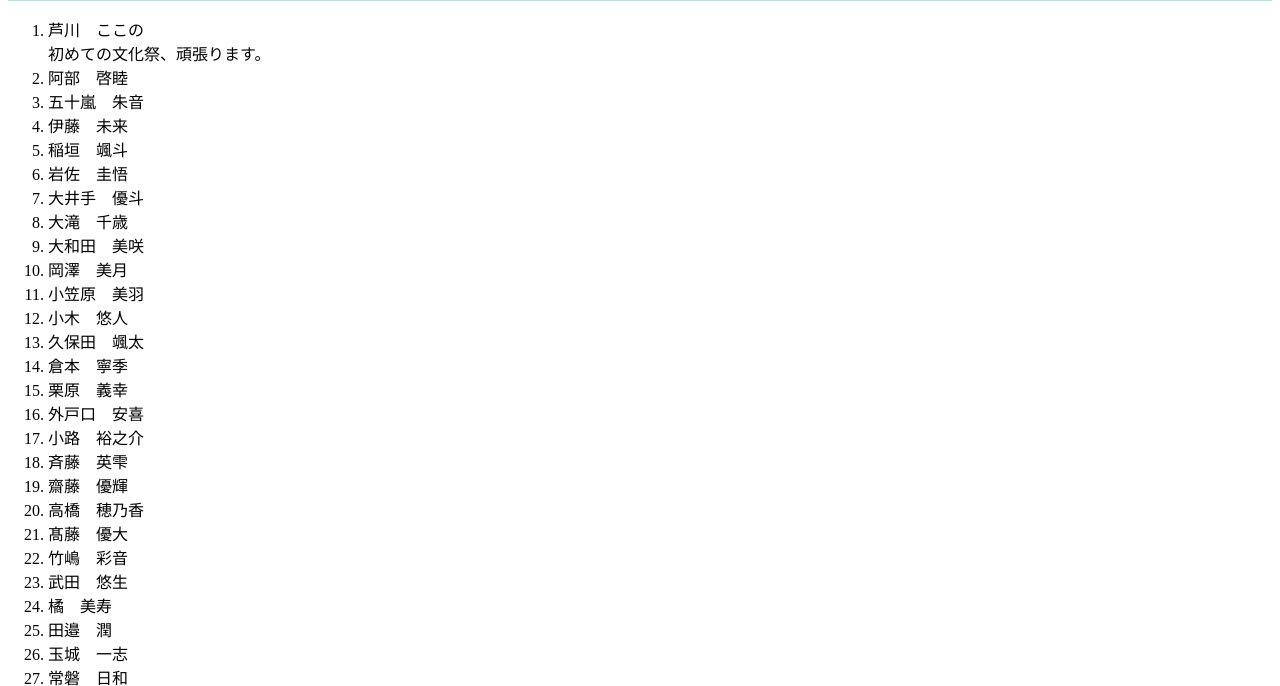
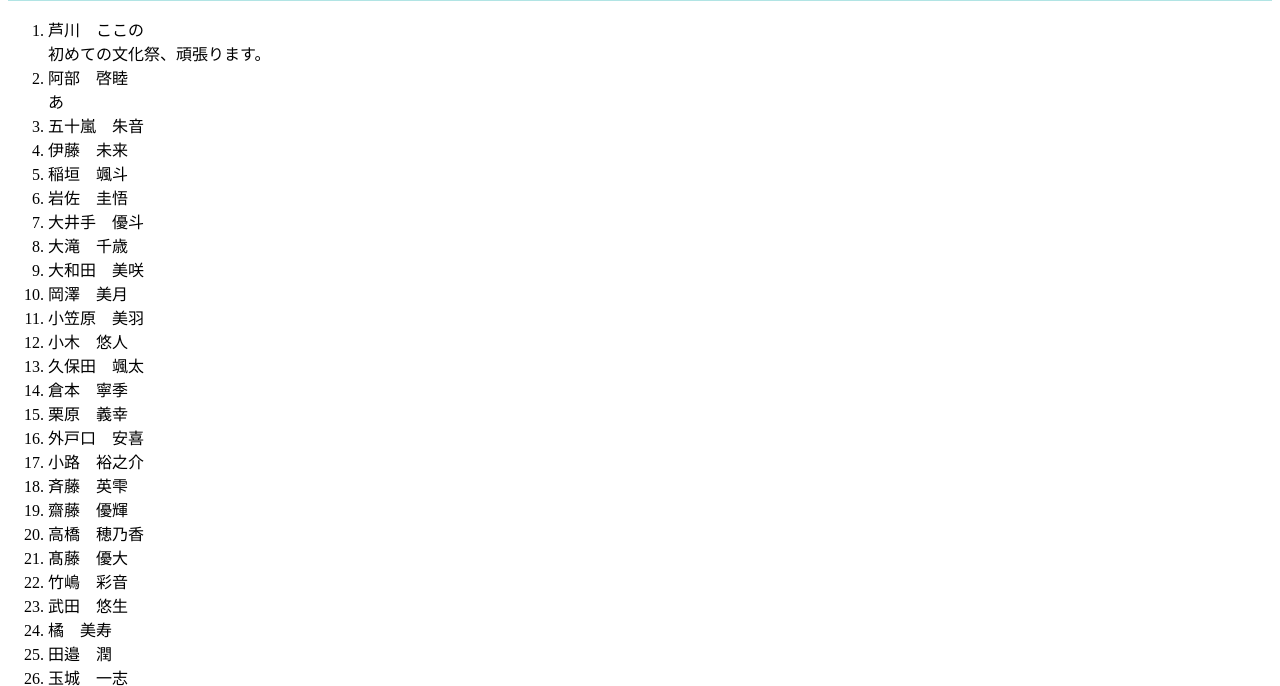
Before and after one commit to Kobutaemon/green_block_intro.io, a plain HTML site: page index.html in a window 1280 px wide. Shown: the part 652-1338 px from the top of the page. Drawn offline with Linux system fonts and the light colour scheme.

Commit message:
Update index.html

```diff
--- a/index.html
+++ b/index.html
@@ -2,7 +2,7 @@
 <html>
     <head>
         <meta charset="utf-8">
-        <title>緑ブロックメンバー紹介</title>
+        <title>ローカル環境_幸</title>
         <link rel="stylesheet" href="saiwai.css">
     </head>
     <body>
@@ -11,49 +11,86 @@
             <img src="https://github.com/Kobutaemon/green_block_intro.io/blob/main/EsLvDKgVgAMGHC5.jpg?raw=true" width="480" height="480">
             <p>こんにちは半田です。<br>1年E組の応援よろしくおねがいします。</p>
         </div>
-
         <div class="numbers">
             <ol>
               <li>芦川　ここの</li>
-                初めての文化祭、頑張ります。
+初めての文化祭、頑張ります。
               <li>阿部　啓睦</li>
+あ
               <li>五十嵐　朱音</li>
+
               <li>伊藤　未来</li>
+
               <li>稲垣　颯斗</li>
+
               <li>岩佐　圭悟</li>
+
               <li>大井手　優斗</li>
+
               <li>大滝　千歳</li>
+
               <li>大和田　美咲</li>
+
               <li>岡澤　美月</li>
+
               <li>小笠原　美羽</li>
+
               <li>小木　悠人</li>
+
               <li>久保田　颯太</li>
+
               <li>倉本　寧季</li>
+
               <li>栗原　義幸</li>
+
               <li>外戸口　安喜</li>
+
               <li>小路　裕之介</li>
+
               <li>斉藤　英雫</li>
+
               <li>齋藤　優輝</li>
+
               <li>高橋　穂乃香</li>
+
               <li>髙藤　優大</li>
+
               <li>竹嶋　彩音</li>
+
               <li>武田　悠生</li>
+
               <li>橘　美寿</li>
+
               <li>田邉　潤</li>
+
               <li>玉城　一志</li>
+
               <li>常磐　日和</li>
+
               <li>日景　世凪</li>
+
               <li>平川　晃誠</li>
+
               <li>平屋　耕汰</li>
+
               <li>藤田　舞</li>
+
               <li>堀　采太</li>
+
               <li>前本　珊瑚</li>
+
               <li>松永　大知</li>
+
               <li>宮川　えみり</li>
+
               <li>横田　遥香</li>
+
               <li>米内山　波音</li>
+
               <li>與那嶺　大一</li>
+
               <li>渡辺　匠郁</li>
+
             </ol>
           </div>
     </body>
```
